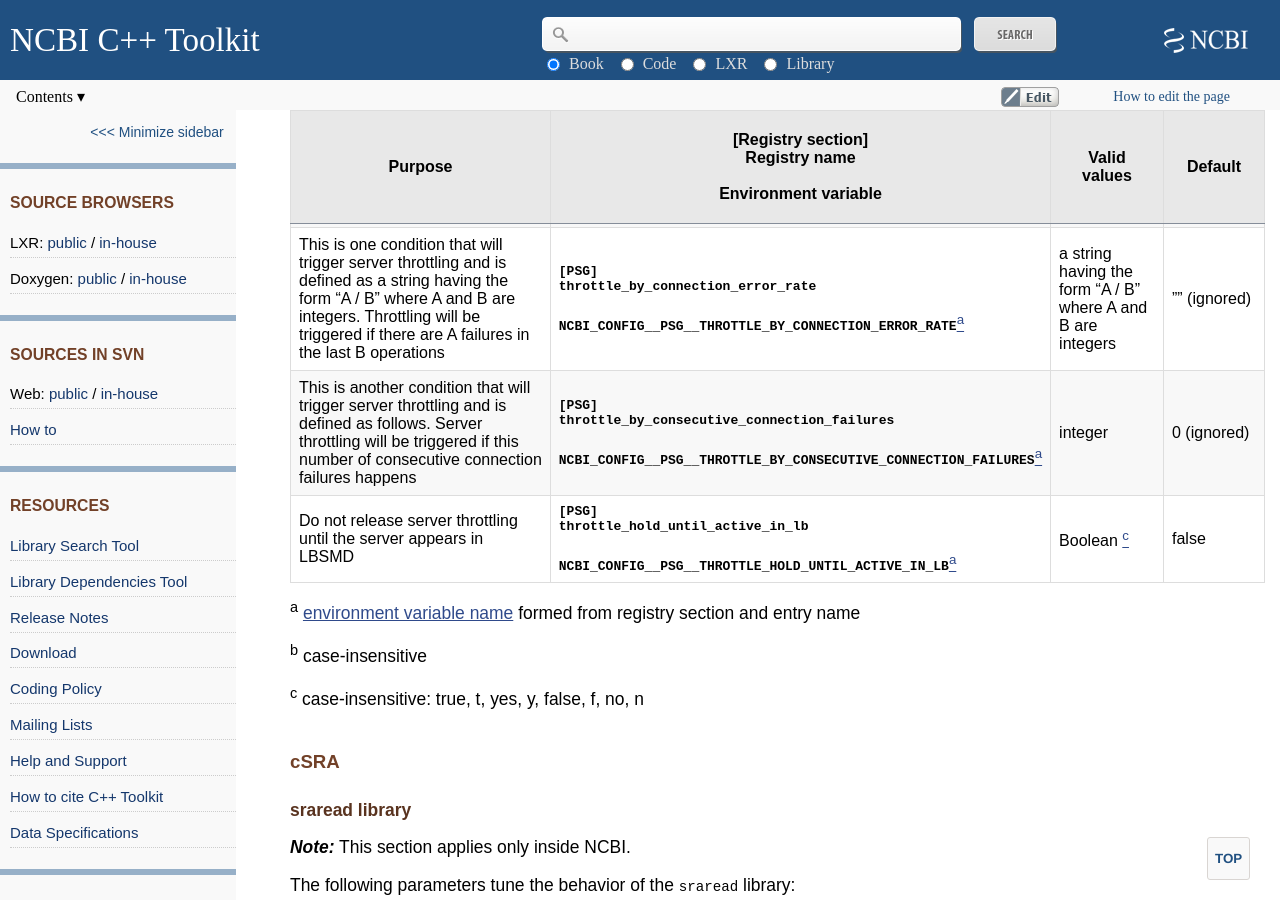
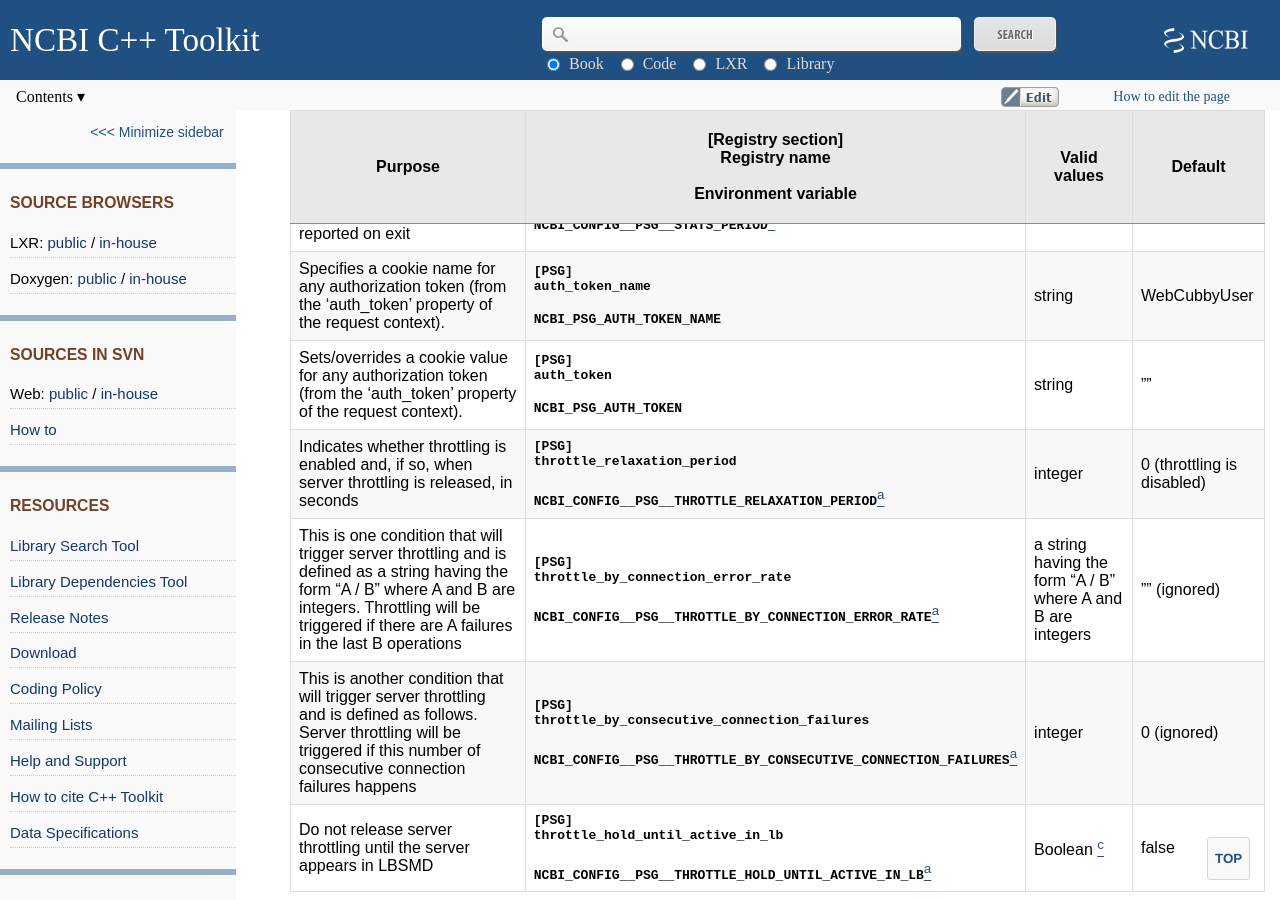
Before and after one commit to ncbi/cxx-toolkit, a Jekyll site: the page built from pages/ch_libconfig.md, in a window 1280 px wide and 900 px high, scrolled down 47898 px. Built offline with Jekyll 4.4.1, drawn with Linux system fonts in a browser that asks for light colours.

Commit message:
Described two new PSG parameters. JIRA CXX-13208

```diff
--- a/pages/ch_libconfig.md
+++ b/pages/ch_libconfig.md
@@ -969,6 +969,8 @@
 | Whether to use HTTPS                                                                                                                                                                                                                                              | **`[PSG]`**<br/>**`https`**<br/><br/>**`NCBI_CONFIG__PSG__HTTPS`**[<sup>a</sup>](#ch_libconfig.TF.psg_client_library.1)                                                                              | Boolean [<sup>c</sup>](#ch_libconfig.TF.psg_client_library.3)             | false                      |
 | Enables reporting of PSG client API stats. If enabled, the stats are reported using ERR_POST(Note)                                                                                                                                                                | **`[PSG]`**<br/>**`stats`**<br/><br/>**`NCBI_CONFIG__PSG__STATS`**[<sup>a</sup>](#ch_libconfig.TF.psg_client_library.1)                                                                              | Boolean [<sup>c</sup>](#ch_libconfig.TF.psg_client_library.3)             | false                      |
 | Defines how often to report PSG client API stats, in seconds. Less or equal to zero means the stats are only reported on exit                                                                                                                                     | **`[PSG]`**<br/>**`stats_period`**<br/><br/>**`NCBI_CONFIG__PSG__STATS_PERIOD`**[<sup>a</sup>](#ch_libconfig.TF.psg_client_library.1)                                                                | double                                                                    | 0.0                        |
+| Specifies a cookie name for any authorization token (from the 'auth_token' property of the request context).                                                                                                                                                      | **`[PSG]`**<br/>**`auth_token_name`**<br/><br/>**`NCBI_PSG_AUTH_TOKEN_NAME`**                                                                                                                        | string                                                                    | WebCubbyUser               |
+| Sets/overrides a cookie value for any authorization token (from the 'auth_token' property of the request context).                                                                                                                                                | **`[PSG]`**<br/>**`auth_token`**<br/><br/>**`NCBI_PSG_AUTH_TOKEN`**                                                                                                                                  | string                                                                    | ""                         |
 | Indicates whether throttling is enabled and, if so, when server throttling is released, in seconds                                                                                                                                                                | **`[PSG]`**<br/>**`throttle_relaxation_period`**<br/><br/>**`NCBI_CONFIG__PSG__THROTTLE_RELAXATION_PERIOD`**[<sup>a</sup>](#ch_libconfig.TF.psg_client_library.1)                                    | integer                                                                   | 0 (throttling is disabled) |
 | This is one condition that will trigger server throttling and is defined as a string having the form "A / B" where A and B are integers. Throttling will be triggered if there are A failures in the last B operations                                            | **`[PSG]`**<br/>**`throttle_by_connection_error_rate`**<br/><br/>**`NCBI_CONFIG__PSG__THROTTLE_BY_CONNECTION_ERROR_RATE`**[<sup>a</sup>](#ch_libconfig.TF.psg_client_library.1)                      | a string having the form "A / B" where A and B are integers               | "" (ignored)               |
 | This is another condition that will trigger server throttling and is defined as follows. Server throttling will be triggered if this number of consecutive connection failures happens                                                                            | **`[PSG]`**<br/>**`throttle_by_consecutive_connection_failures`**<br/><br/>**`NCBI_CONFIG__PSG__THROTTLE_BY_CONSECUTIVE_CONNECTION_FAILURES`**[<sup>a</sup>](#ch_libconfig.TF.psg_client_library.1)  | integer                                                                   | 0 (ignored)                |
```
